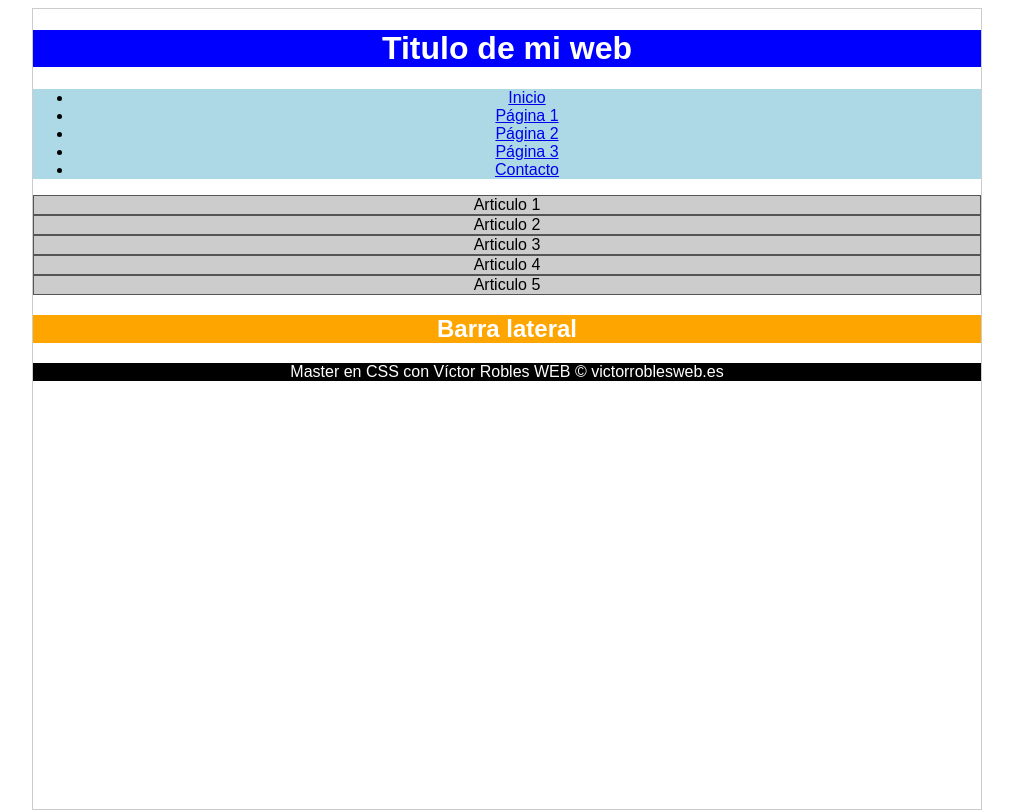
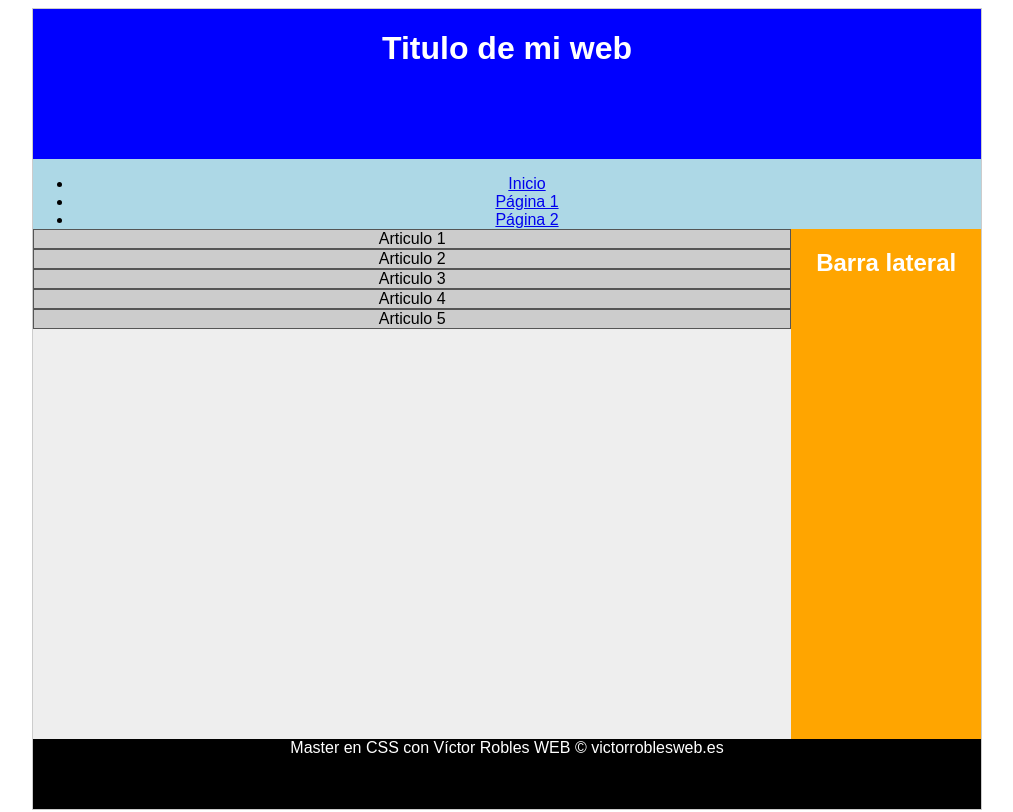
Before and after one commit to randymz10/Master_CSS, a plain HTML site: page aprendiendo-css-grid/index.html in a window 1280 px wide. Shown: the top 812 px of the page, without its empty margins (133-1146 px from the left). Drawn offline with Linux system fonts and the light colour scheme.

Commit message:
Positioning grid layout in css

```diff
--- a/aprendiendo-css-grid/style.css
+++ b/aprendiendo-css-grid/style.css
@@ -5,6 +5,10 @@ body{
 /*------------EJERCICIO COMPLETO-----------------------------*/
 
 #website{
+    display: grid;
+    grid-template-columns: repeat(5, 1fr);
+    grid-template-rows: 150px 70px 1fr 70px;
+
     width: 75%;
     height: 100vh;
     margin: 0px auto;
@@ -12,16 +16,22 @@ body{
 }
 
 #cabecera{
+    grid-column: 1 / 6;
+
     background: blue;
     color: white;
 }
 
 #menu{
+    grid-column: 1 / 6;
+
     background: lightblue;
     color: black;
 }
 
 #contenido{
+    grid-column: 1 / 5;
+
     background: #eee;
 }
 
@@ -31,11 +41,15 @@ body{
 }
 
 #lateral{
+    grid-column: 5 / 6;
+
     background: orange;
     color: white;
 }
 
 #pie-pagina{
+    grid-column: 1 / 6;
+
     background: black;
     color: white;
 }
```
